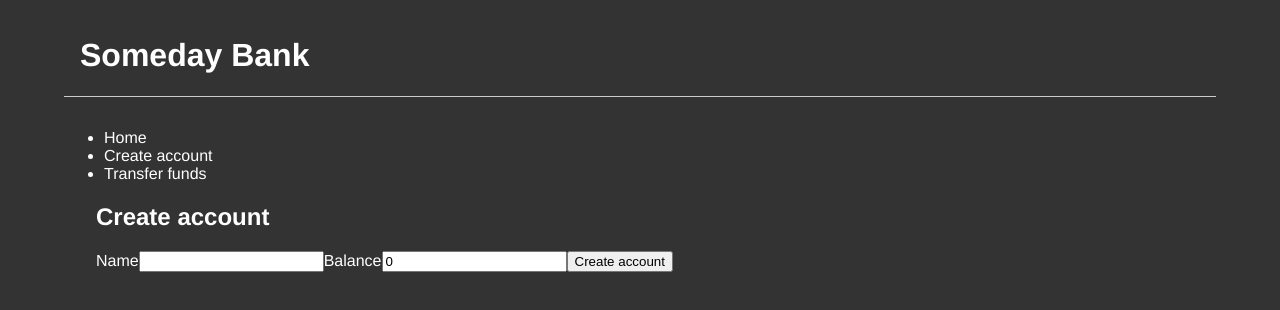
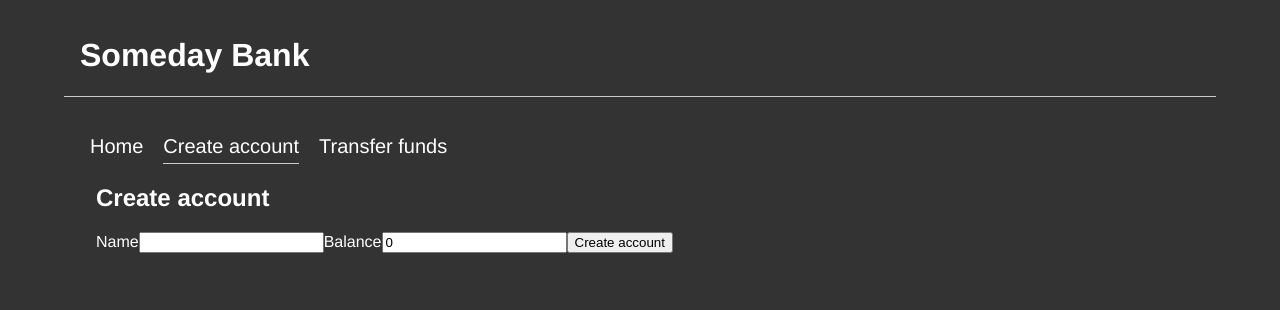
Before and after one commit to ludder/someday, a Next.js app: page /create in a window 1280 px wide. Shown: the top 310 px of the page. Built offline with nearby package versions, Linux system fonts and the light colour scheme.

Commit message:
Style nav menu

```diff
--- /dev/null
+++ b/components/Nav/Nav.module.css
@@ -0,0 +1,23 @@
+.item {
+  display: inline-block;
+  padding: 5px 0;
+  color: #fff;
+  text-decoration: none;
+  font-size: 20px;
+  margin: 0 10px;
+  transition: all 0.3s ease-in-out;
+  border-top: 1px solid #333;
+  border-bottom: 1px solid #333;
+}
+.item:hover {
+  border-top-color: #ccc;
+}
+.active {
+  border-bottom-color: #ccc;
+}
+
+.list {
+  display: flex;
+  padding: 0 1rem ;
+  list-style: none;
+}
--- /dev/null
+++ b/components/Nav/Nav.tsx
@@ -0,0 +1,29 @@
+import Link from "next/link";
+import { useRouter } from "next/router";
+import styles from "./Nav.module.css";
+
+export const Nav = () => {
+  const router = useRouter();
+
+  const getClassNames = (route: string) => {
+    return router.asPath === route
+      ? styles.item.concat(" ", styles.active)
+      : styles.item;
+  };
+
+  return (
+    <nav>
+      <ul className={styles.list}>
+        <li className={getClassNames("/")}>
+          <Link href="/">Home</Link>
+        </li>
+        <li className={getClassNames("/create")}>
+          <Link href="/create">Create account</Link>
+        </li>
+        <li className={getClassNames("/transfer")}>
+          <Link href="/transfer">Transfer funds</Link>
+        </li>
+      </ul>
+    </nav>
+  );
+};
--- a/pages/_app.tsx
+++ b/pages/_app.tsx
@@ -1,28 +1,16 @@
 import "../styles/globals.css";
-import Link from "next/link";
 import type { AppProps } from "next/app";
 import { BankProvider } from "../contexts/BankContext";
 import "../styles/global.css";
 import { Header } from "../components/Header/Header";
+import { Nav } from "../components/Nav/Nav";
 
 function MyApp({ Component, pageProps }: AppProps) {
   return (
     <div>
       <Header />
 
-      <nav>
-        <ul>
-          <li>
-            <Link href="/">Home</Link>
-          </li>
-          <li>
-            <Link href="/create">Create account</Link>
-          </li>
-          <li>
-            <Link href="/transfer">Transfer funds</Link>
-          </li>
-        </ul>
-      </nav>
+      <Nav />
 
       <BankProvider>
         <Component {...pageProps} />
```
